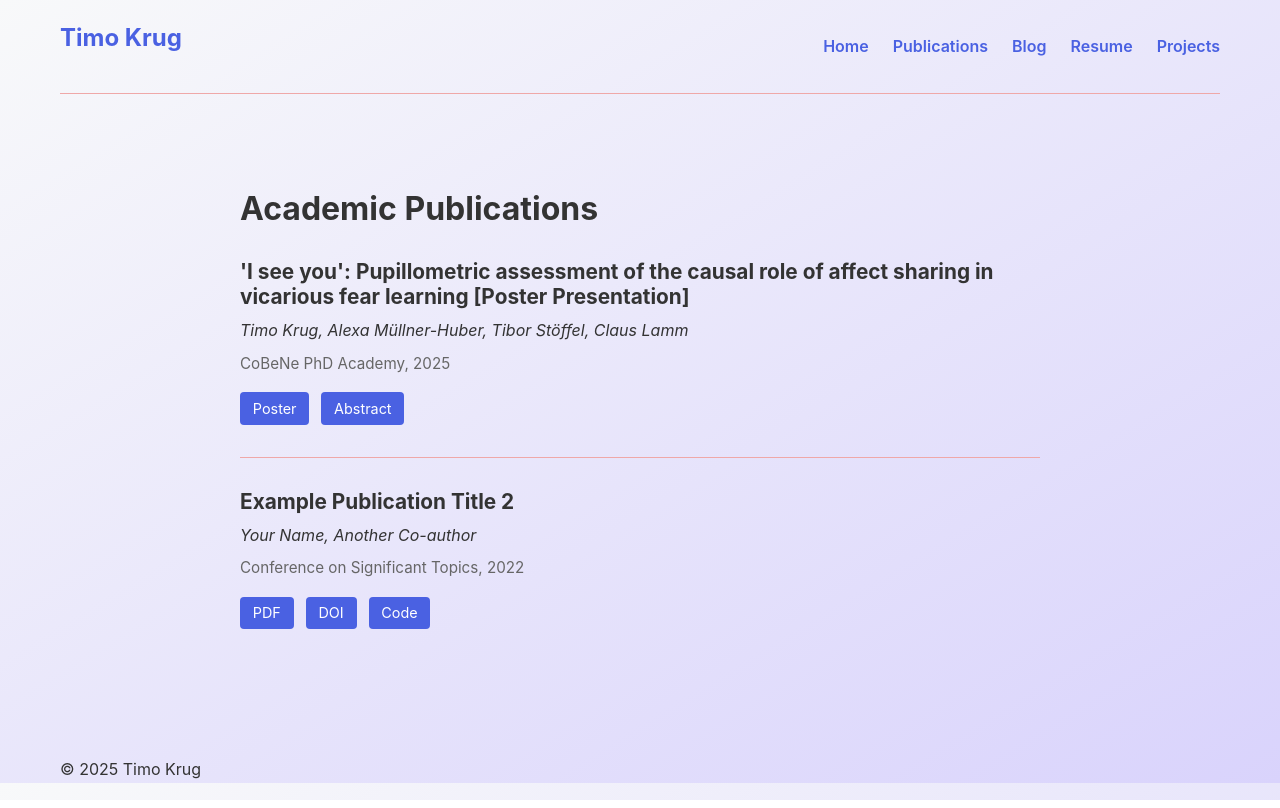
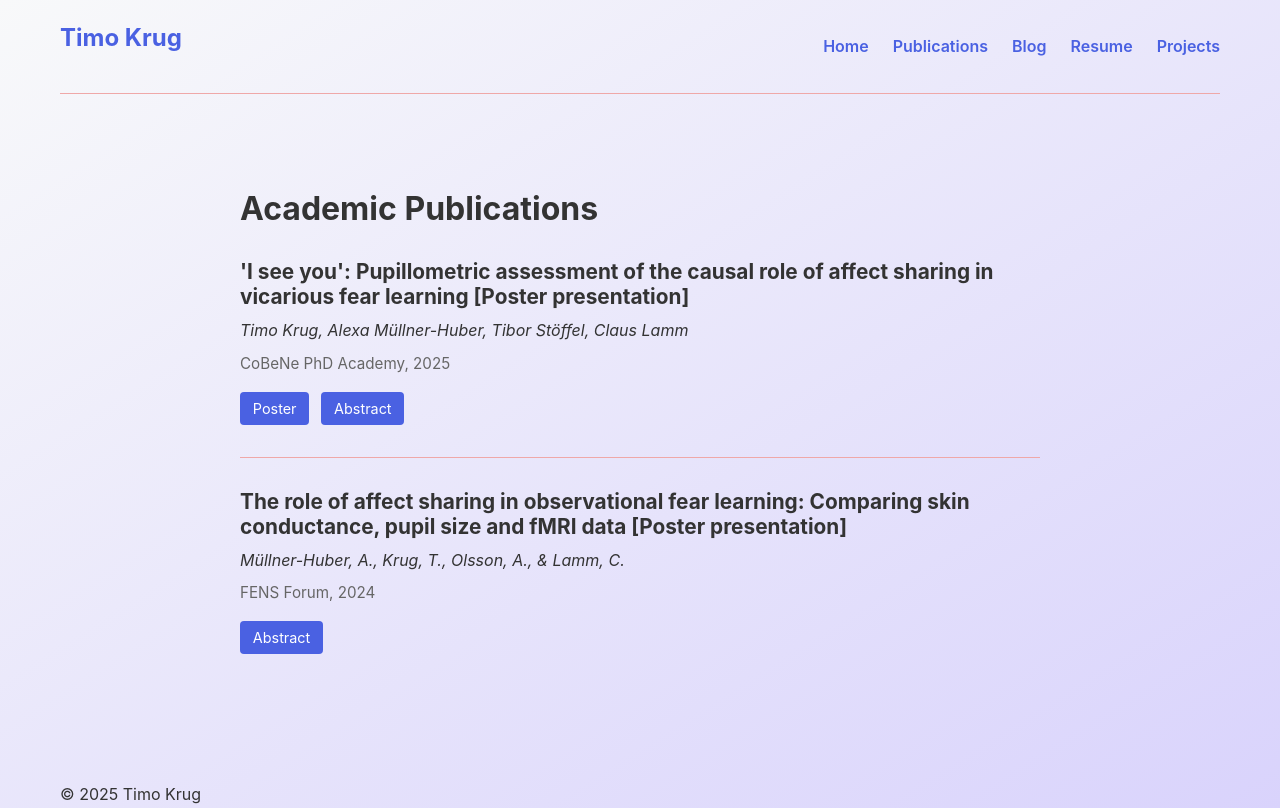
Before and after one commit to timok91/personal-website, a Next.js app: page /publications in a window 1280 px wide. Built offline with nearby package versions, Linux system fonts and the light colour scheme.

Commit message:
added publication

```diff
--- a/next.config.js
+++ b/next.config.js
@@ -2,6 +2,7 @@
 /** @type {import('next').NextConfig} */
 const withMDX = require('@next/mdx')({
   extension: /\.mdx?$/,
+
 });
 
 const nextConfig = {
--- a/package.json
+++ b/package.json
@@ -23,6 +23,7 @@
     "react-pdf": "^9.2.1",
     "react-zoom-pan-pinch": "^3.7.0",
     "remark": "^15.0.1",
+    "remark-footnotes": "^4.0.1",
     "remark-html": "^16.0.1"
   },
   "devDependencies": {
--- a/src/data/publications.json
+++ b/src/data/publications.json
@@ -1,6 +1,6 @@
 [
     {
-      "title": "'I see you': Pupillometric assessment of the causal role of affect sharing in vicarious fear learning [Poster Presentation]",
+      "title": "'I see you': Pupillometric assessment of the causal role of affect sharing in vicarious fear learning [Poster presentation]",
       "authors": "Timo Krug, Alexa Müllner-Huber, Tibor Stöffel, Claus Lamm",
       "venue": "CoBeNe PhD Academy",
       "year": 2025,
@@ -8,12 +8,10 @@
       "abstractFile": "abstracts/example-abstract.md"
     },
     {
-      "title": "Example Publication Title 2",
-      "authors": "Your Name, Another Co-author",
-      "venue": "Conference on Significant Topics",
-      "year": 2022,
-      "pdf": "example-paper-2.pdf",
-      "doi": "10.1234/example.9012",
-      "code": "https://github.com/yourusername/research-project-2"
+      "title": "The role of affect sharing in observational fear learning: Comparing skin conductance, pupil size and fMRI data [Poster presentation]",
+      "authors": "Müllner-Huber, A., Krug, T., Olsson, A., & Lamm, C.",
+      "venue": "FENS Forum",
+      "year": 2024,
+      "abstractFile": "abstracts/abstract-fens2024.mdx"
     }
   ]
```
Also changed, not shown: public/abstracts/abstract-fens2024.mdx (added, +11 -0 lines), public/abstracts/example-abstract.md (+1 -1 lines), 1 other file (tests, documents, lock files or other folders).
